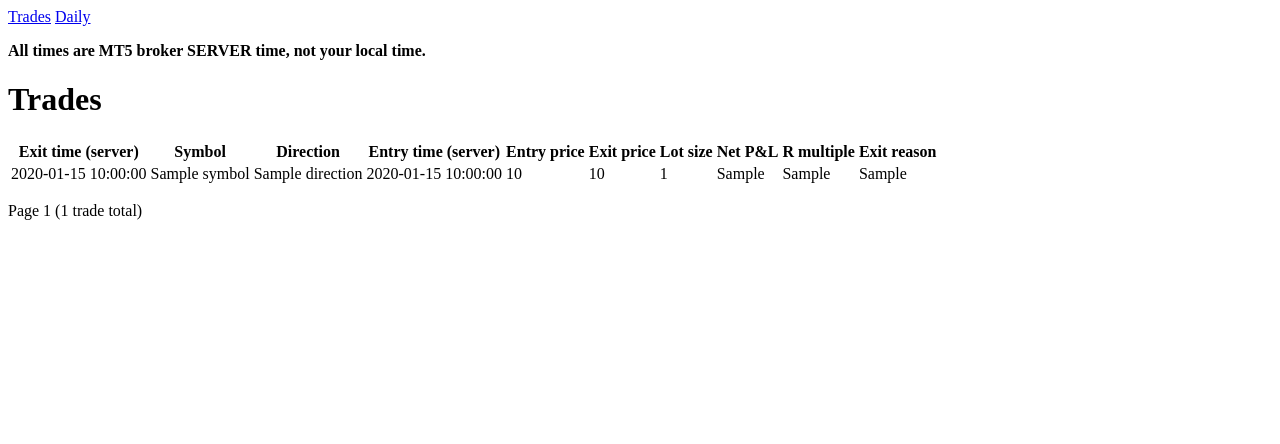
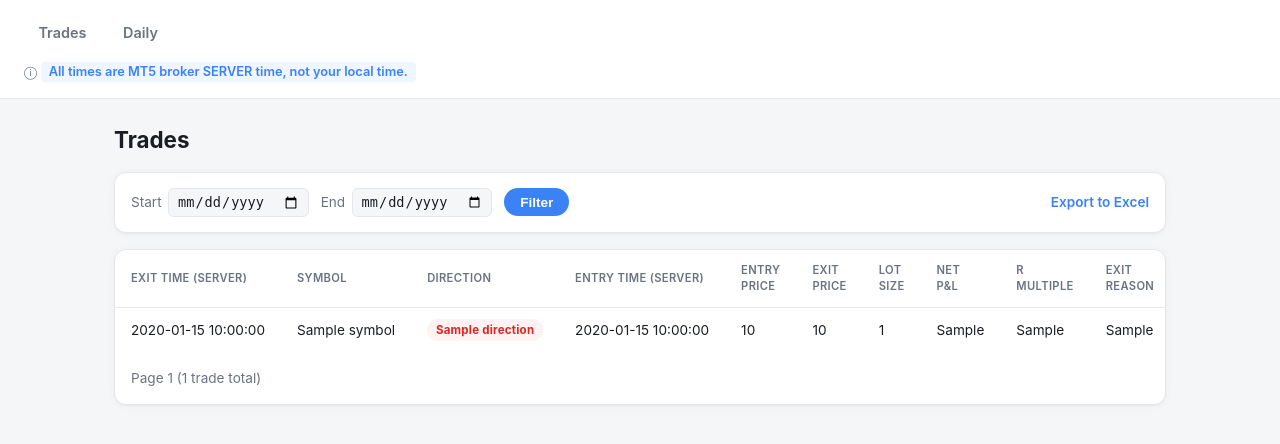
Before and after one commit to varinthac/AutoTrade, a Flask app: template src/autotrade/dashboard/templates/trades.html in a window 1280 px wide. Shown: the top 444 px of the page. Run offline with Flask 3, Linux system fonts and the light colour scheme; the template is opened without the code that fills it: most values are stand-ins (such as "Sample title", 1, 10 or a date in 2020).

Commit message:
Dashboard: modern restyle + Excel export with date-range filter
Restyles the trade-history dashboard (src/autotrade/dashboard/, shipped
in c7f6825) with a new static/style.css: card-based layout, BUY/SELL
badges, green/red P&L coloring, a stat-grid for the daily report, and
automatic light/dark mode via prefers-color-scheme. No behavior change
to the underlying routes -- confirmed against the existing test suite,
one assertion updated to check individual report values (trade/win/loss
count, net P&L) rather than a hardcoded combined string, so it stays a
genuine cross-check against build_daily_report regardless of how the
template lays the numbers out.

Adds a date-range filter form to /trades (start/end date pickers,
already-supported ?start=/?end= params previously only reachable by
hand-typing a URL) and a new GET /trades/export route returning every
matching trade as a downloadable .xlsx (not just the current page,
unlike the on-screen table) -- built in-memory via pandas+openpyxl, no
temp file. New Flask/pandas dependency: openpyxl.

Code-reviewer pass found two issues, both fixed: the end-date bound was
exclusive at the query layer, which the new date-picker UI made a real
trap (selecting "End = today" silently excluded every trade that closed
today, no warning) -- both /trades and /trades/export now advance an
explicit ?end= by one day before querying, so a selected end date reads
as inclusive the way a user actually expects; and a defense-in-depth gap
where exported string fields (symbol/direction/exit_reason) had no
runtime guard against Excel/CSV formula injection even though today's
data flow makes it unexploitable (closed-vocabulary, operator-controlled
values, no user-supplied text reaches these columns) -- values starting
with =/+/-/@/tab/CR are now prefixed with a leading apostrophe on export
only, scoped away from the on-screen HTML table which doesn't need it
(Jinja2 auto-escaping already covers that path). 1013 tests passing (up
from 1003 pre-restyle).

Co-Authored-By: Claude Sonnet 5 <noreply@anthropic.com>
Claude-Session: https://claude.ai/code/session_01KYjpcpwo4q2yALazBd6bAe

```diff
--- a/pyproject.toml
+++ b/pyproject.toml
@@ -16,6 +16,7 @@ dependencies = [
     "SQLAlchemy>=2.0,<3.0",
     "customtkinter>=5.2,<6.0",
     "Flask>=3.0,<4.0",
+    "openpyxl>=3.1,<4.0",
 ]
 
 [project.optional-dependencies]
--- a/src/autotrade/dashboard/app.py
+++ b/src/autotrade/dashboard/app.py
@@ -11,9 +11,12 @@ alongside a live trading loop, and never exposed off `127.0.0.1` (see
 """
 from __future__ import annotations
 
+import io
+from datetime import date, timedelta
 from pathlib import Path
 
-from flask import Flask, redirect, render_template, request, url_for
+import pandas as pd
+from flask import Flask, redirect, render_template, request, send_file, url_for
 
 from autotrade.auditor.daily_report import build_daily_report
 from autotrade.dashboard import views
@@ -31,8 +34,13 @@ def create_app(db_path: Path | None = None) -> Flask:
 
     @app.route("/trades")
     def trades():
-        start = views.parse_date_param(request.args.get("start")) or views.EPOCH
-        end = views.parse_date_param(request.args.get("end")) or views.FAR_FUTURE
+        start_param = request.args.get("start", "")
+        end_param = request.args.get("end", "")
+        start = views.parse_date_param(start_param) or views.EPOCH
+        parsed_end = views.parse_date_param(end_param)
+        # Date pickers are inclusive from the user's perspective; get_trades_in_range's
+        # end bound is exclusive, so an explicit end date must advance by a day here.
+        end = parsed_end + timedelta(days=1) if parsed_end is not None else views.FAR_FUTURE
         # Clamped here (not just inside views.paginate) so the clamped value
         # -- not a raw/negative one a user typed into the URL -- is what
         # has_prev/has_next/the rendered "Page N" label all agree on.
@@ -48,6 +56,37 @@ def create_app(db_path: Path | None = None) -> Flask:
             has_prev=page > 1,
             has_next=page * views.TRADES_PER_PAGE < len(all_trades),
             total_count=len(all_trades),
+            start_param=start_param,
+            end_param=end_param,
+        )
+
+    @app.route("/trades/export")
+    def trades_export():
+        start_param = request.args.get("start", "")
+        end_param = request.args.get("end", "")
+        start = views.parse_date_param(start_param) or views.EPOCH
+        parsed_end = views.parse_date_param(end_param)
+        # Date pickers are inclusive from the user's perspective; get_trades_in_range's
+        # end bound is exclusive, so an explicit end date must advance by a day here.
+        end = parsed_end + timedelta(days=1) if parsed_end is not None else views.FAR_FUTURE
+
+        all_trades = journal.get_trades_in_range(start, end, db_path=resolved_db_path)
+        df = pd.DataFrame(views.trades_to_export_rows(all_trades), columns=views.EXPORT_COLUMNS)
+
+        # In-memory buffer, never a temp file -- this route must stay a pure
+        # request/response cycle with no filesystem side effect.
+        buffer = io.BytesIO()
+        df.to_excel(buffer, index=False, engine="openpyxl")
+        buffer.seek(0)
+
+        # Filename date is cosmetic, not trade data -- unlike every other
+        # date/time in this package, `date.today()` here is fine.
+        filename = f"autotrade_trades_{date.today().isoformat()}.xlsx"
+        return send_file(
+            buffer,
+            as_attachment=True,
+            download_name=filename,
+            mimetype="application/vnd.openxmlformats-officedocument.spreadsheetml.sheet",
         )
 
     @app.route("/daily")
--- /dev/null
+++ b/src/autotrade/dashboard/static/style.css
@@ -0,0 +1,280 @@
+:root {
+  --bg: #f5f6f8;
+  --surface: #ffffff;
+  --text: #1a1d23;
+  --text-muted: #6b7280;
+  --border: #e5e7eb;
+  --accent: #3b82f6;
+  --accent-soft: #eff6ff;
+  --win: #16a34a;
+  --win-soft: #ecfdf5;
+  --loss: #dc2626;
+  --loss-soft: #fef2f2;
+  --shadow: 0 1px 2px rgba(0, 0, 0, 0.04), 0 1px 8px rgba(0, 0, 0, 0.04);
+}
+
+@media (prefers-color-scheme: dark) {
+  :root {
+    --bg: #0f1115;
+    --surface: #171a21;
+    --text: #e5e7eb;
+    --text-muted: #9aa1ac;
+    --border: #262b34;
+    --accent: #60a5fa;
+    --accent-soft: #1a2332;
+    --win: #4ade80;
+    --win-soft: #12241a;
+    --loss: #f87171;
+    --loss-soft: #2a1616;
+    --shadow: 0 1px 2px rgba(0, 0, 0, 0.3), 0 1px 8px rgba(0, 0, 0, 0.3);
+  }
+}
+
+* { box-sizing: border-box; }
+
+body {
+  margin: 0;
+  font-family: -apple-system, "Segoe UI", system-ui, Roboto, sans-serif;
+  background: var(--bg);
+  color: var(--text);
+  line-height: 1.5;
+}
+
+header {
+  background: var(--surface);
+  border-bottom: 1px solid var(--border);
+  padding: 1rem 1.5rem;
+  position: sticky;
+  top: 0;
+  z-index: 10;
+}
+
+header nav {
+  display: flex;
+  gap: 0.5rem;
+  margin-bottom: 0.75rem;
+}
+
+header nav a {
+  text-decoration: none;
+  color: var(--text-muted);
+  font-weight: 600;
+  font-size: 0.9rem;
+  padding: 0.4rem 0.9rem;
+  border-radius: 999px;
+}
+
+header nav a:hover { background: var(--accent-soft); color: var(--accent); }
+
+header p {
+  margin: 0;
+  font-size: 0.8rem;
+  color: var(--text-muted);
+}
+
+header p strong {
+  background: var(--accent-soft);
+  color: var(--accent);
+  padding: 0.15rem 0.5rem;
+  border-radius: 4px;
+  font-weight: 600;
+}
+
+main {
+  max-width: 1100px;
+  margin: 0 auto;
+  padding: 1.5rem;
+}
+
+h1 {
+  font-size: 1.4rem;
+  margin: 0 0 1rem;
+}
+
+h2 {
+  font-size: 1.1rem;
+  color: var(--text-muted);
+  font-weight: 600;
+  margin: 0 0 1rem;
+}
+
+.card {
+  background: var(--surface);
+  border: 1px solid var(--border);
+  border-radius: 12px;
+  box-shadow: var(--shadow);
+  overflow: hidden;
+}
+
+table {
+  width: 100%;
+  border-collapse: collapse;
+  font-size: 0.85rem;
+}
+
+thead th {
+  text-align: left;
+  font-weight: 600;
+  color: var(--text-muted);
+  text-transform: uppercase;
+  font-size: 0.7rem;
+  letter-spacing: 0.03em;
+  padding: 0.75rem 1rem;
+  border-bottom: 1px solid var(--border);
+}
+
+tbody td {
+  padding: 0.65rem 1rem;
+  border-bottom: 1px solid var(--border);
+  white-space: nowrap;
+}
+
+tbody tr:last-child td { border-bottom: none; }
+tbody tr:hover { background: var(--accent-soft); }
+
+.badge {
+  display: inline-block;
+  padding: 0.15rem 0.55rem;
+  border-radius: 999px;
+  font-size: 0.72rem;
+  font-weight: 700;
+  letter-spacing: 0.02em;
+}
+
+.badge-buy { background: var(--win-soft); color: var(--win); }
+.badge-sell { background: var(--loss-soft); color: var(--loss); }
+
+.pnl-positive { color: var(--win); font-weight: 600; }
+.pnl-negative { color: var(--loss); font-weight: 600; }
+
+.filter-form {
+  display: flex;
+  align-items: center;
+  flex-wrap: wrap;
+  gap: 0.75rem;
+  margin-bottom: 1rem;
+  padding: 0.9rem 1rem;
+  background: var(--surface);
+  border: 1px solid var(--border);
+  border-radius: 12px;
+  box-shadow: var(--shadow);
+}
+
+.filter-form label {
+  display: flex;
+  align-items: center;
+  gap: 0.4rem;
+  font-size: 0.85rem;
+  color: var(--text-muted);
+}
+
+.filter-form input[type="date"] {
+  border: 1px solid var(--border);
+  border-radius: 6px;
+  padding: 0.3rem 0.5rem;
+  font-size: 0.85rem;
+  background: var(--bg);
+  color: var(--text);
+}
+
+.filter-form button {
+  border: none;
+  border-radius: 999px;
+  padding: 0.4rem 1rem;
+  font-size: 0.85rem;
+  font-weight: 600;
+  background: var(--accent);
+  color: #fff;
+  cursor: pointer;
+}
+
+.filter-form button:hover { opacity: 0.9; }
+
+.export-link {
+  margin-left: auto;
+  color: var(--accent);
+  text-decoration: none;
+  font-weight: 600;
+  font-size: 0.85rem;
+}
+
+.export-link:hover { text-decoration: underline; }
+
+.pagination {
+  display: flex;
+  align-items: center;
+  gap: 1rem;
+  padding: 1rem;
+  color: var(--text-muted);
+  font-size: 0.85rem;
+}
+
+.pagination a {
+  color: var(--accent);
+  text-decoration: none;
+  font-weight: 600;
+}
+
+.pagination a:hover { text-decoration: underline; }
+
+.empty-state {
+  text-align: center;
+  padding: 3rem 1.5rem;
+  color: var(--text-muted);
+}
+
+.stat-grid {
+  display: grid;
+  grid-template-columns: repeat(auto-fit, minmax(160px, 1fr));
+  gap: 1rem;
+  margin-bottom: 1.5rem;
+}
+
+.stat-card {
+  background: var(--surface);
+  border: 1px solid var(--border);
+  border-radius: 12px;
+  box-shadow: var(--shadow);
+  padding: 1rem 1.2rem;
+}
+
+.stat-card .label {
+  font-size: 0.72rem;
+  text-transform: uppercase;
+  letter-spacing: 0.03em;
+  color: var(--text-muted);
+  margin-bottom: 0.35rem;
+}
+
+.stat-card .value {
+  font-size: 1.4rem;
+  font-weight: 700;
+}
+
+.detail-list {
+  background: var(--surface);
+  border: 1px solid var(--border);
+  border-radius: 12px;
+  box-shadow: var(--shadow);
+  padding: 1rem 1.2rem;
+  margin-bottom: 1rem;
+}
+
+.detail-list h3 {
+  margin: 0 0 0.5rem;
+  font-size: 0.85rem;
+  color: var(--text-muted);
+}
+
+.detail-list ul {
+  margin: 0;
+  padding-left: 1.2rem;
+  font-size: 0.85rem;
+}
+
+.note {
+  font-size: 0.8rem;
+  color: var(--text-muted);
+  margin-top: -0.5rem;
+  margin-bottom: 1rem;
+}
--- a/src/autotrade/dashboard/templates/base.html
+++ b/src/autotrade/dashboard/templates/base.html
@@ -2,7 +2,9 @@
 <html lang="en">
 <head>
   <meta charset="utf-8">
+  <meta name="viewport" content="width=device-width, initial-scale=1">
   <title>{% block title %}AutoTrade Dashboard{% endblock %}</title>
+  <link rel="stylesheet" href="{{ url_for('static', filename='style.css') }}">
 </head>
 <body>
   <header>
@@ -10,7 +12,7 @@
       <a href="{{ url_for('trades') }}">Trades</a>
       <a href="{{ url_for('daily') }}">Daily</a>
     </nav>
-    <p><strong>All times are MT5 broker SERVER time, not your local time.</strong></p>
+    <p>&#9432; <strong>All times are MT5 broker SERVER time, not your local time.</strong></p>
   </header>
   <main>
     {% block content %}{% endblock %}
--- a/src/autotrade/dashboard/templates/trades.html
+++ b/src/autotrade/dashboard/templates/trades.html
@@ -2,7 +2,14 @@
 {% block title %}Trades -- AutoTrade Dashboard{% endblock %}
 {% block content %}
 <h1>Trades</h1>
+<form class="filter-form" method="get" action="{{ url_for('trades') }}">
+  <label>Start <input type="date" name="start" value="{{ start_param }}"></label>
+  <label>End <input type="date" name="end" value="{{ end_param }}"></label>
+  <button type="submit">Filter</button>
+  <a class="export-link" href="{{ url_for('trades_export', start=start_param, end=end_param) }}">Export to Excel</a>
+</form>
 {% if rows %}
+<div class="card">
   <table>
     <thead>
       <tr>
@@ -23,24 +30,27 @@
       <tr>
         <td>{{ row.exit_time }}</td>
         <td>{{ row.symbol }}</td>
-      <td>{{ row.direction }}</td>
+        <td><span class="badge {{ 'badge-buy' if row.direction == 'BUY' else 'badge-sell' }}">{{ row.direction }}</span></td>
         <td>{{ row.entry_time }}</td>
         <td>{{ row.entry_price }}</td>
         <td>{{ row.exit_price }}</td>
         <td>{{ row.lot_size }}</td>
-      <td>{{ row.net_pnl }}</td>
-      <td>{{ row.r_multiple }}</td>
+        <td class="{{ 'pnl-positive' if row.net_pnl > 0 else ('pnl-negative' if row.net_pnl < 0 else '') }}">{{ row.net_pnl }}</td>
+        <td class="{{ 'pnl-positive' if row.r_multiple > 0 else ('pnl-negative' if row.r_multiple < 0 else '') }}">{{ row.r_multiple }}</td>
         <td>{{ row.exit_reason }}</td>
       </tr>
       {% endfor %}
     </tbody>
   </table>
-<p>
-  {% if has_prev %}<a href="{{ url_for('trades', page=page - 1) }}">Previous</a>{% endif %}
-  Page {{ page }} ({{ total_count }} trade{{ "s" if total_count != 1 else "" }} total)
-  {% if has_next %}<a href="{{ url_for('trades', page=page + 1) }}">Next</a>{% endif %}
-</p>
+  <div class="pagination">
+    {% if has_prev %}<a href="{{ url_for('trades', page=page - 1) }}">&larr; Previous</a>{% endif %}
+    <span>Page {{ page }} ({{ total_count }} trade{{ "s" if total_count != 1 else "" }} total)</span>
+    {% if has_next %}<a href="{{ url_for('trades', page=page + 1) }}">Next &rarr;</a>{% endif %}
+  </div>
+</div>
 {% else %}
+<div class="card empty-state">
   <p>No trades recorded yet.</p>
+</div>
 {% endif %}
 {% endblock %}
```
Also changed, not shown: src/autotrade/dashboard/templates/daily.html (+38 -8 lines), src/autotrade/dashboard/views.py (+43 -1 lines), tests/unit/dashboard/test_app.py (+138 -1 lines). Lines whose indentation alone changed are shown as unchanged.
